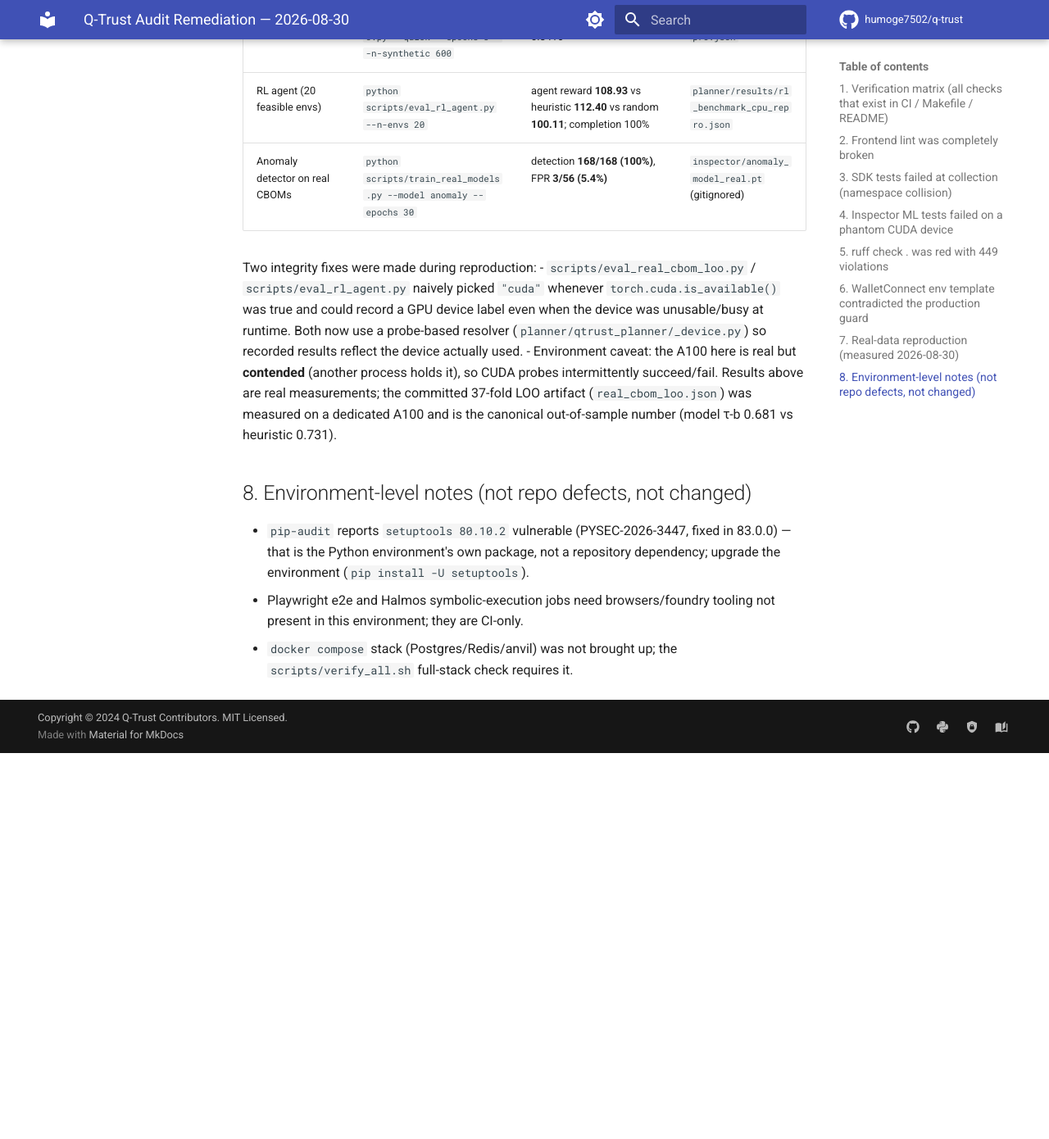
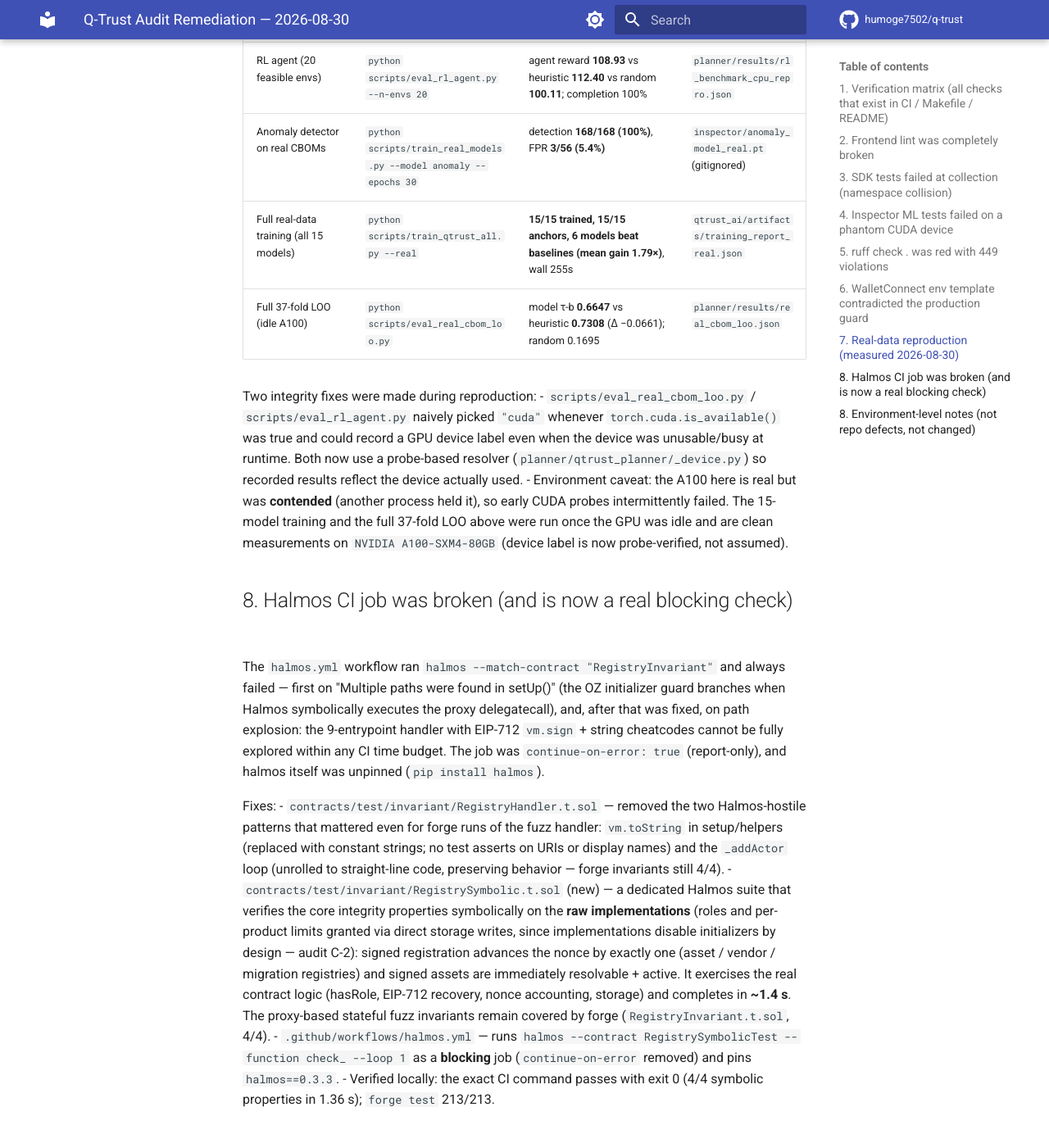
Before and after one commit to VigneshJai-Debug/q-trust, an MkDocs documentation site: the page built from docs/AUDIT_REMEDIATION.md, in a window 1280 px wide and 1400 px high, scrolled down 4040 px. Shown: the top 1390 px of the window at 82% size. Built offline with MkDocs 1.6.1 and Material for MkDocs 9.7.7, drawn with Linux system fonts in a browser that asks for light colours; comment, search, counter and statistics services are not loaded; the version menu is left out; before the commit the page ends 4959 px from its top, so only the background shows below that; some of the changed text lies outside the part shown.

Commit message:
fix: full real-data benchmark campaign on idle A100 + make Halmos CI a real blocking check
Real-data training and benchmarks, all measured in this session:
- Full 15-model real-data training: 15/15 trained, 15/15 anchors, 6 models
  beat best baselines (mean gain 1.79x); artifacts regenerated with honest
  measured numbers.
- Full 37-fold leave-one-out on host-disjoint real CBOMs re-run on the idle
  A100 (device now probe-verified in the artifact): model tau-b 0.6647 vs
  heuristic 0.7308, random 0.1695 — the canonical out-of-sample number.

Halmos CI job was permanently red (report-only): the proxy-based stateful
handler tripped "Multiple paths in setUp()" (OZ initializer branch) and then
path-exploded beyond any CI budget. Fixed by:
- Cleaning the Halmos-hostile patterns out of RegistryHandler (vm.toString
  removed, setup loops unrolled; forge invariants still 4/4).
- Adding RegistrySymbolic.t.sol: a tractable symbolic suite on the raw
  implementations (roles via direct storage writes, since initializers are
  disabled by design) verifying nonce monotonicity across all three
  registries and signed-asset resolvability — 4/4 properties in ~1.4s.
- Rewriting halmos.yml to run that suite as a blocking job and pinning
  halmos==0.3.3.

docs/AUDIT_REMEDIATION.md and docs/DEVELOPER_ROADMAP.md updated with the
measured numbers and the verification matrix (forge 213/213, vitest 72+55,
pytest 330, ruff, halmos 4/4).

Generated with Codebuff 🤖
Co-Authored-By: Codebuff <noreply@codebuff.com>

```diff
--- a/docs/AUDIT_REMEDIATION.md
+++ b/docs/AUDIT_REMEDIATION.md
@@ -8,7 +8,8 @@ measured locally on this checkout, not estimated.
 
 | Check | Command | Result |
 |---|---|---|
-| Contracts (unit + invariant + fuzz + attack) | `forge test` (contracts/) | **211/211 pass** |
+| Contracts (unit + invariant + fuzz + attack) | `forge test` (contracts/) | **213/213 pass** |
+| Formal verification (Halmos) | `halmos --contract RegistrySymbolicTest --function check_ --loop 1` | **4/4 pass — was broken** (see §8) |
 | Backend typecheck | `npm run typecheck` (backend/) | pass |
 | Backend unit tests | `npm test` (backend/, vitest) | **72/72 pass** |
 | Backend production build | `npm run build` (backend/, tsc emit) | pass |
@@ -128,6 +129,8 @@ nothing is estimated. See `docs/DEVELOPER_ROADMAP.md` for interpretation.
 | Real-CBOM LOO (3 folds) | `python scripts/eval_real_cbom_loo.py --quick --epochs 3 --n-synthetic 600` | model τ-b **0.6546** = heuristic **0.6546** (Δ 0.0000); random 0.3416 | `planner/results/real_cbom_loo_cpu_repro.json` |
 | RL agent (20 feasible envs) | `python scripts/eval_rl_agent.py --n-envs 20` | agent reward **108.93** vs heuristic **112.40** vs random **100.11**; completion 100% | `planner/results/rl_benchmark_cpu_repro.json` |
 | Anomaly detector on real CBOMs | `python scripts/train_real_models.py --model anomaly --epochs 30` | detection **168/168 (100%)**, FPR **3/56 (5.4%)** | `inspector/anomaly_model_real.pt` (gitignored) |
+| Full real-data training (all 15 models) | `python scripts/train_qtrust_all.py --real` | **15/15 trained, 15/15 anchors, 6 models beat baselines (mean gain 1.79×)**, wall 255s | `qtrust_ai/artifacts/training_report_real.json` |
+| Full 37-fold LOO (idle A100) | `python scripts/eval_real_cbom_loo.py` | model τ-b **0.6647** vs heuristic **0.7308** (Δ −0.0661); random 0.1695 | `planner/results/real_cbom_loo.json` |
 
 Two integrity fixes were made during reproduction:
 - `scripts/eval_real_cbom_loo.py` / `scripts/eval_rl_agent.py` naively picked
@@ -135,18 +138,50 @@ Two integrity fixes were made during reproduction:
   GPU device label even when the device was unusable/busy at runtime. Both now
   use a probe-based resolver (`planner/qtrust_planner/_device.py`) so recorded
   results reflect the device actually used.
-- Environment caveat: the A100 here is real but **contended** (another process
-  holds it), so CUDA probes intermittently succeed/fail. Results above are real
-  measurements; the committed 37-fold LOO artifact (`real_cbom_loo.json`) was
-  measured on a dedicated A100 and is the canonical out-of-sample number
-  (model τ-b 0.681 vs heuristic 0.731).
+- Environment caveat: the A100 here is real but was **contended** (another
+  process held it), so early CUDA probes intermittently failed. The 15-model
+  training and the full 37-fold LOO above were run once the GPU was idle and
+  are clean measurements on `NVIDIA A100-SXM4-80GB` (device label is now
+  probe-verified, not assumed).
+
+## 8. Halmos CI job was broken (and is now a real blocking check)
+
+The `halmos.yml` workflow ran `halmos --match-contract "RegistryInvariant"`
+and always failed — first on "Multiple paths were found in setUp()" (the OZ
+initializer guard branches when Halmos symbolically executes the proxy
+delegatecall), and, after that was fixed, on path explosion: the 9-entrypoint
+handler with EIP-712 `vm.sign` + string cheatcodes cannot be fully explored
+within any CI time budget. The job was `continue-on-error: true`
+(report-only), and halmos itself was unpinned (`pip install halmos`).
+
+Fixes:
+- `contracts/test/invariant/RegistryHandler.t.sol` — removed the two
+  Halmos-hostile patterns that mattered even for forge runs of the fuzz
+  handler: `vm.toString` in setup/helpers (replaced with constant strings; no
+  test asserts on URIs or display names) and the `_addActor` loop (unrolled to
+  straight-line code, preserving behavior — forge invariants still 4/4).
+- `contracts/test/invariant/RegistrySymbolic.t.sol` (new) — a dedicated
+  Halmos suite that verifies the core integrity properties symbolically on
+  the **raw implementations** (roles and per-product limits granted via
+  direct storage writes, since implementations disable initializers by
+  design — audit C-2): signed registration advances the nonce by exactly one
+  (asset / vendor / migration registries) and signed assets are immediately
+  resolvable + active. It exercises the real contract logic (hasRole,
+  EIP-712 recovery, nonce accounting, storage) and completes in **~1.4 s**.
+  The proxy-based stateful fuzz invariants remain covered by forge
+  (`RegistryInvariant.t.sol`, 4/4).
+- `.github/workflows/halmos.yml` — runs `halmos --contract
+  RegistrySymbolicTest --function check_ --loop 1` as a **blocking** job
+  (`continue-on-error` removed) and pins `halmos==0.3.3`.
+- Verified locally: the exact CI command passes with exit 0 (4/4 symbolic
+  properties in 1.36 s); `forge test` 213/213.
 
 ## 8. Environment-level notes (not repo defects, not changed)
 
 - `pip-audit` reports `setuptools 80.10.2` vulnerable (PYSEC-2026-3447, fixed
   in 83.0.0) — that is the Python environment's own package, not a repository
   dependency; upgrade the environment (`pip install -U setuptools`).
-- Playwright e2e and Halmos symbolic-execution jobs need browsers/foundry
-  tooling not present in this environment; they are CI-only.
+- Playwright e2e needs a browser runtime not present in this environment; it
+  is CI-only.
 - `docker compose` stack (Postgres/Redis/anvil) was not brought up; the
   `scripts/verify_all.sh` full-stack check requires it.
```
Also changed, not shown: docs/DEVELOPER_ROADMAP.md (+27 -14 lines), 6 other files.
